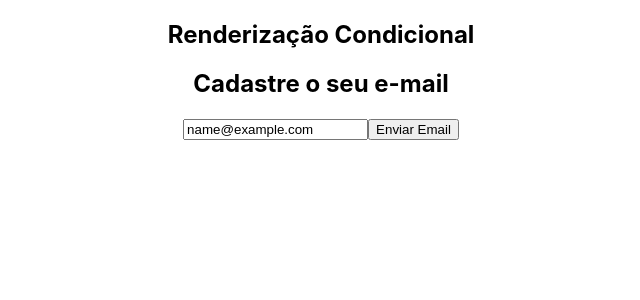
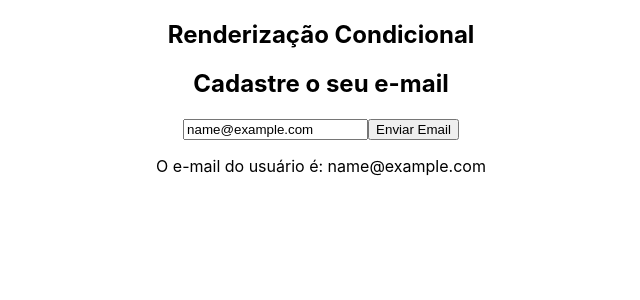
Before and after one commit to Samuel-fsb/react, a React (Create React App) app in the folder meu-projeto/: page / in a window 1280 px wide. Both pictures are taken after typing "name@example.com" into the empty fields and a click on the button "Enviar Email". Shown: the top 300 px of the page, without its empty margins (319-959 px from the left). Built offline with nearby package versions, Linux system fonts and the light colour scheme.

Commit message:
Criando formulário para a renderização de componentes.

```diff
--- a/meu-projeto/src/componets/Condicional.js
+++ b/meu-projeto/src/componets/Condicional.js
@@ -2,17 +2,26 @@
 
 function Condicional(props){
 
+    const [email, setEmail] = useState()
+    const [userEmail, setUserEmail] = useState()
+
     function EnviarEmail(e){
         e.preventDefault()
-        console.log("Testando")
+        setUserEmail(email)
+        console.log(userEmail)
     };
 
     return(
         <div>
             <h2>Cadastre o seu e-mail</h2>
             <form>
-                <input type='email' placeholder='Digite o seu email...'></input>
+                <input type='email' placeholder='Digite o seu email...' onChange={(e) => setEmail(e.target.value)}></input>
                 <button type='submit' onClick={EnviarEmail}>Enviar Email</button>
+                {userEmail && (
+                    <div>
+                        <p>O e-mail do usuário é: {userEmail}</p>
+                    </div>
+                )}
             </form>
         </div>
     )
```
